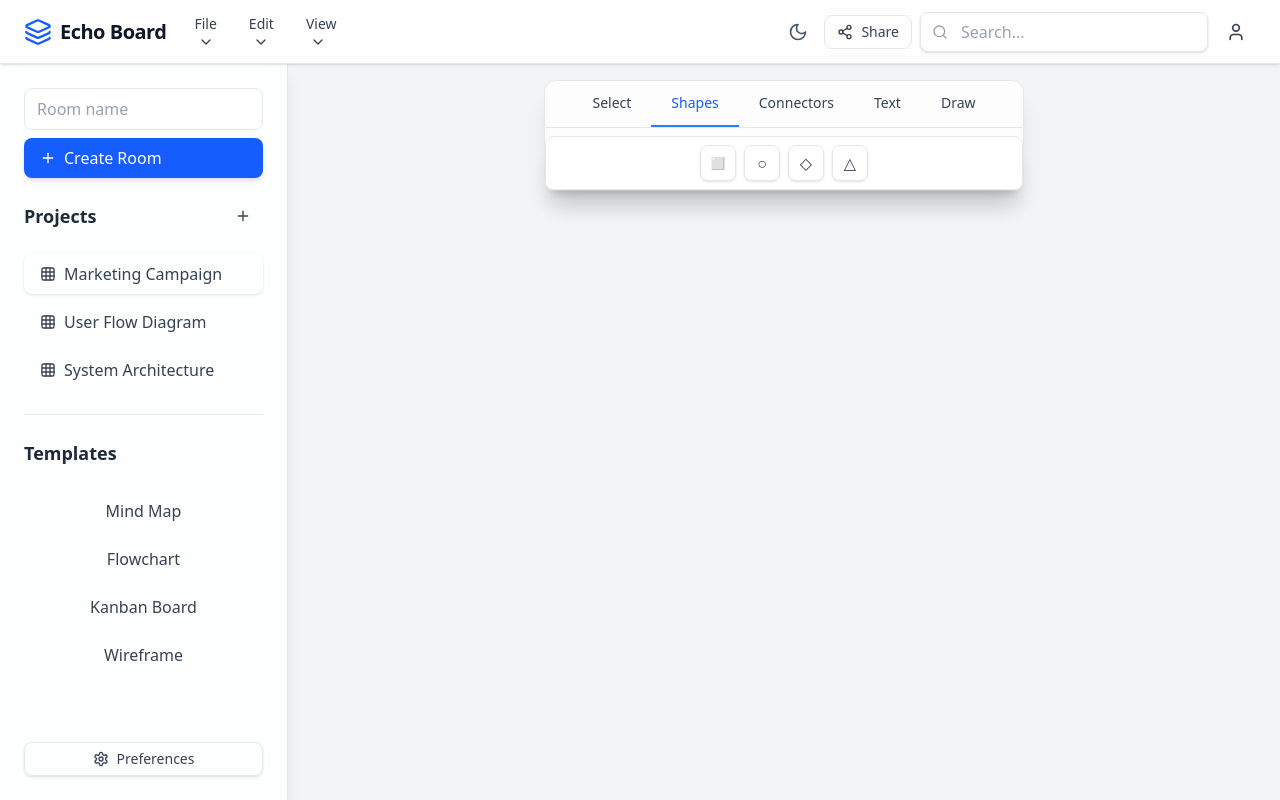
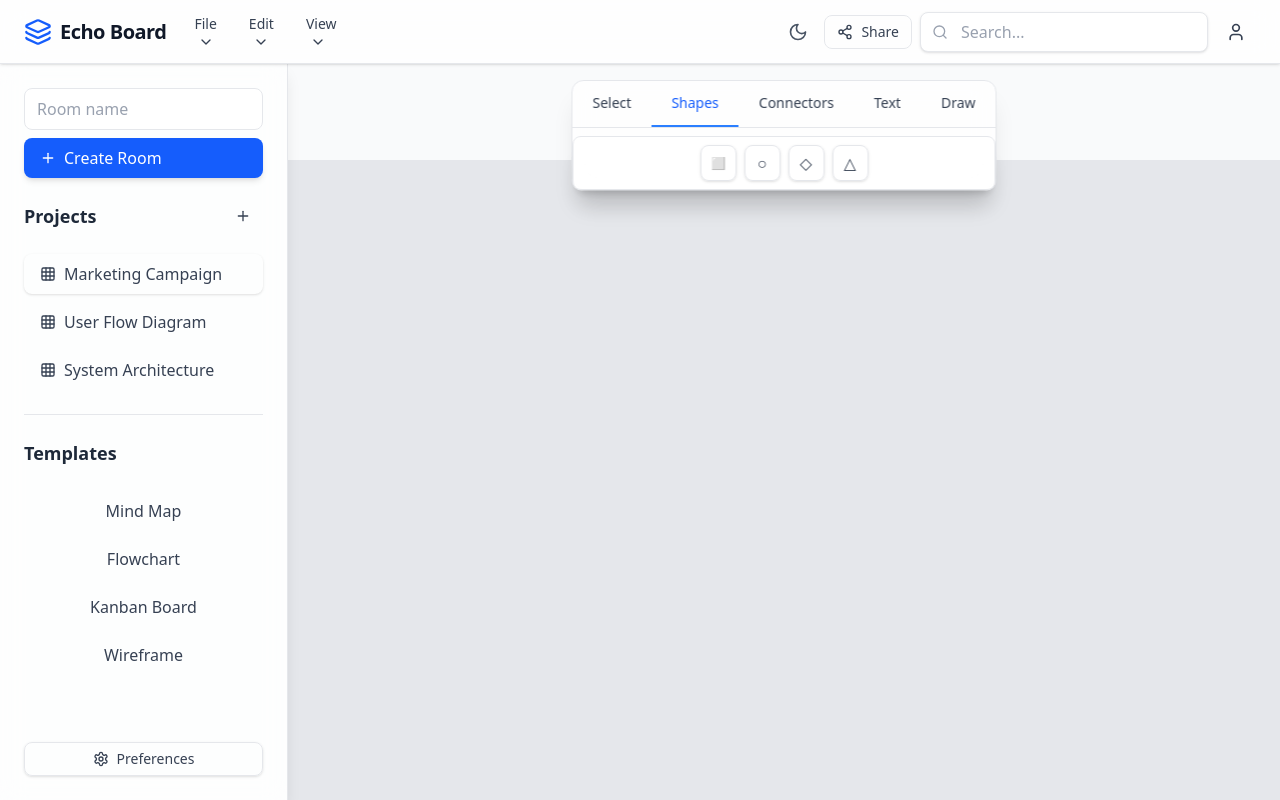
Before and after one commit to samadou-101/echo-board, a React (Vite) app in the folder frontend/: page / in a window 1280 px wide. Built offline with nearby package versions, Linux system fonts and the light colour scheme.

Commit message:
adding simple canvas

```diff
--- a/frontend/src/pages/Home.tsx
+++ b/frontend/src/pages/Home.tsx
@@ -38,7 +38,7 @@ const Home: React.FC = () => {
       {/* Navigation Bar */}
       <NavBar setSidebarOpen={setSidebarOpen} />
       {/* Main Content Area */}
-      <div className="flex flex-1 flex-col pt-16 md:flex-row">
+      <div className="flex min-h-screen flex-1 flex-col pt-16 md:flex-row">
         {/* Sidebar */}
         <SideBar
           sidebarOpen={sidebarOpen}
@@ -49,8 +49,8 @@ const Home: React.FC = () => {
           users={users}
         />
         {/* Main Canvas Area */}
-        <main className="relative flex-1 bg-gray-100 transition-colors duration-200 dark:bg-gray-900">
-          <div className="absolute top-4 left-1/2 z-10 w-full max-w-xs -translate-x-1/2 px-4 sm:max-w-md md:max-w-lg">
+        <main className="relative flex h-[calc(100vh-4rem)] flex-1 flex-col pt-24 transition-colors duration-200 dark:bg-gray-900">
+          <div className="absolute top-4 left-1/2 z-10 h-[40%] max-w-xs -translate-x-1/2 px-4 sm:max-w-md md:max-w-lg">
             <Tabs.Root
               defaultValue="shape"
               className="rounded-xl border border-gray-200 bg-white/80 shadow-xl backdrop-blur-md dark:border-gray-800 dark:bg-gray-900/80"
@@ -148,7 +148,7 @@ const Home: React.FC = () => {
               </Tabs.Content>
             </Tabs.Root>
           </div>
-          <div className="flex h-full w-full flex-col md:flex-row">
+          <div className="flex h-full flex-col md:flex-row">
             <div className="flex-1" />
             {currentRoom && (
               <div className="w-full border-t border-gray-200 bg-white/70 p-4 md:w-80 md:border-t-0 md:border-l dark:border-gray-800 dark:bg-gray-900/70">
@@ -176,6 +176,7 @@ const Home: React.FC = () => {
                 </div>
               </div>
             )}
+            <canvas className="h-full w-full self-center bg-gray-200"></canvas>
           </div>
         </main>
       </div>
```
